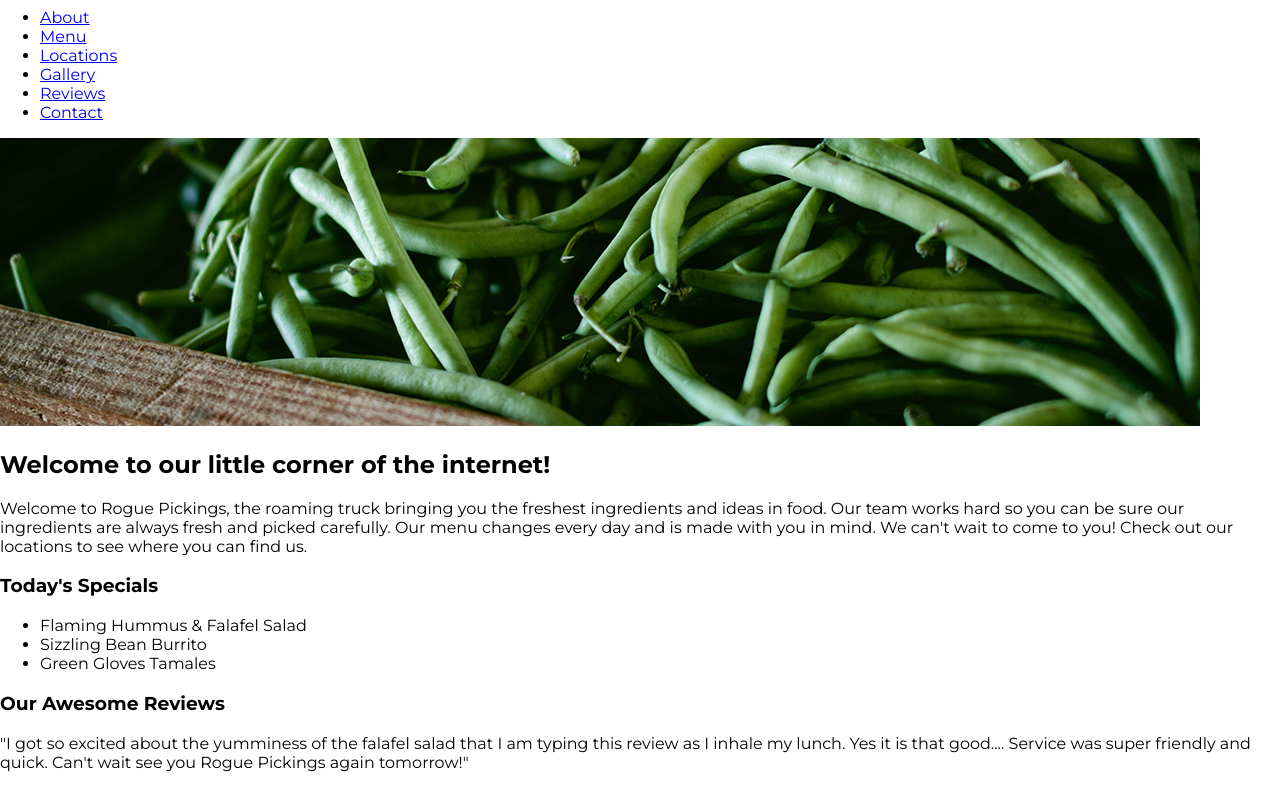
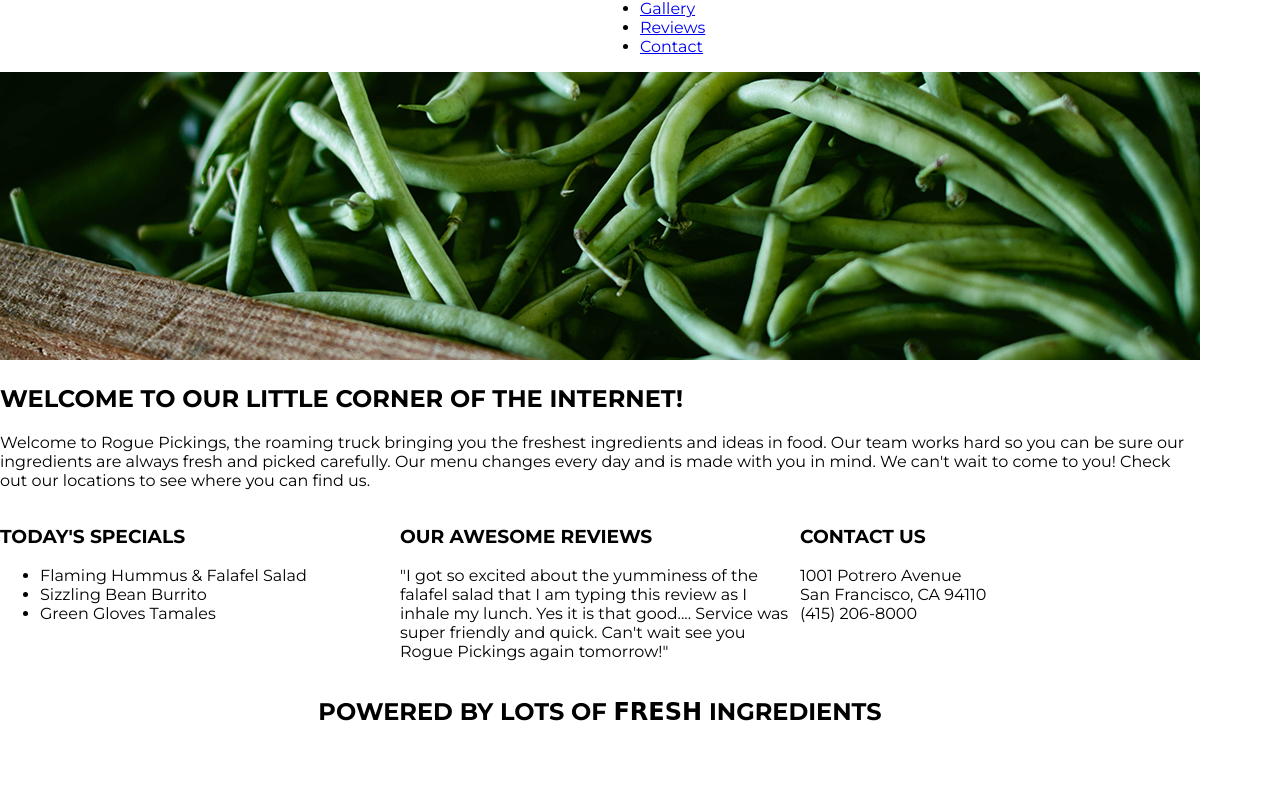
Before and after one commit to caitlinhinshaw/rogue-pickings, a plain HTML site: page index.html in a window 1280 px wide. Shown: the part 74-866 px from the top of the page. After the commit the page ends 820 px from the top, so only its background shows below. Drawn offline with Linux system fonts and the light colour scheme; a web font is replaced by a local one.

Commit message:
Add CSS grid, bold format headings, center footer

```diff
--- a/css/main.css
+++ b/css/main.css
@@ -6,3 +6,36 @@ body {
 .script {
     font-family: 'Galada', cursive;
 }
+
+h1, h2, h3 {
+    font-weight: bold;
+    text-transform: uppercase;
+}
+
+/******* Grid *******/
+.full-width {
+    width: 1200px;
+    margin: 0 auto;
+    float: left;
+}
+
+.half-width {
+    width: 600px;
+    float: left;
+}
+
+.third-width {
+    width: 400px;
+    float: left;
+}
+
+/******* Header *******/
+
+/******* Intro Section *******/
+
+/******* Details Section *******/
+
+/******* Footer *******/
+footer {
+    text-align: center;
+}
```
